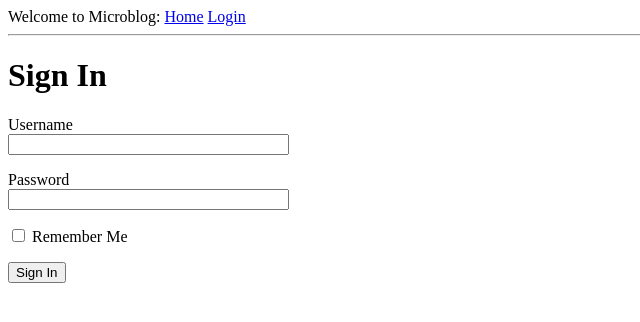
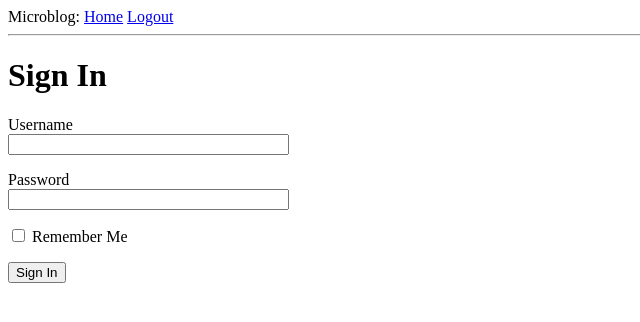
Before and after one commit to SemenovY/microblog, a Flask app: template app/templates/login.html in a window 1280 px wide. Shown: the top 322 px of the page, without its empty margins (0-640 px from the left). Run offline with Flask 3, Linux system fonts and the light colour scheme; the template is opened without the code that fills it: values that come from a table or form of the project are taken from there, others are empty; the visitor is signed in with stand-in values (Sample User, id 1); parts of the project's set-up code (start-up, migrations or seed data) failed here and were passed over.

Commit message:
login required

```diff
--- a/app/__init__.py
+++ b/app/__init__.py
@@ -13,6 +13,7 @@ from flask_login import LoginManager
 
 app = Flask(__name__)  # type: Flask
 login = LoginManager(app)
+login.login_view = 'login'
 app.config.from_object(Config)
 db = SQLAlchemy(app)
 migrate = Migrate(app, db)
--- a/app/routes.py
+++ b/app/routes.py
@@ -12,6 +12,7 @@ from app.models import User
 
 @app.route("/")  # главная страница - / (без пути)
 @app.route("/index")  # главная страница - /index (по умолчанию)
+@login_required
 def index():
     """
     This function is a view function that handles the main page of the application. It is decorated with @app.route("/") and @app.route("/index") to specify the URLs that this function will handle.
--- a/app/templates/base.html
+++ b/app/templates/base.html
@@ -1,5 +1,6 @@
 <!DOCTYPE html>
 <html lang="en">
+
 <head>
   <meta charset="UTF-8">
   {% if title %}
@@ -8,11 +9,21 @@
   <title>Welcome to Microblog</title>
   {% endif %}
 </head>
+
 <body>
+  <!--<div>-->
+  <!--    Welcome to Microblog:-->
+  <!--    <a href="{{ url_for('index') }}">Home</a>-->
+  <!--    <a href="{{ url_for('login') }}">Login</a>-->
+  <!--</div>-->
   <div>
-            Welcome to Microblog:
+    Microblog:
     <a href="{{ url_for('index') }}">Home</a>
+    {% if current_user.is_anonymous %}
     <a href="{{ url_for('login') }}">Login</a>
+    {% else %}
+    <a href="{{ url_for('logout') }}">Logout</a>
+    {% endif %}
   </div>
   <hr>
   {% with messages = get_flashed_messages() %}
@@ -26,4 +37,5 @@
   {% endwith %}
   {% block content %}{% endblock %}
 </body>
+
 </html>
```
Lines whose indentation alone changed are shown as unchanged.
